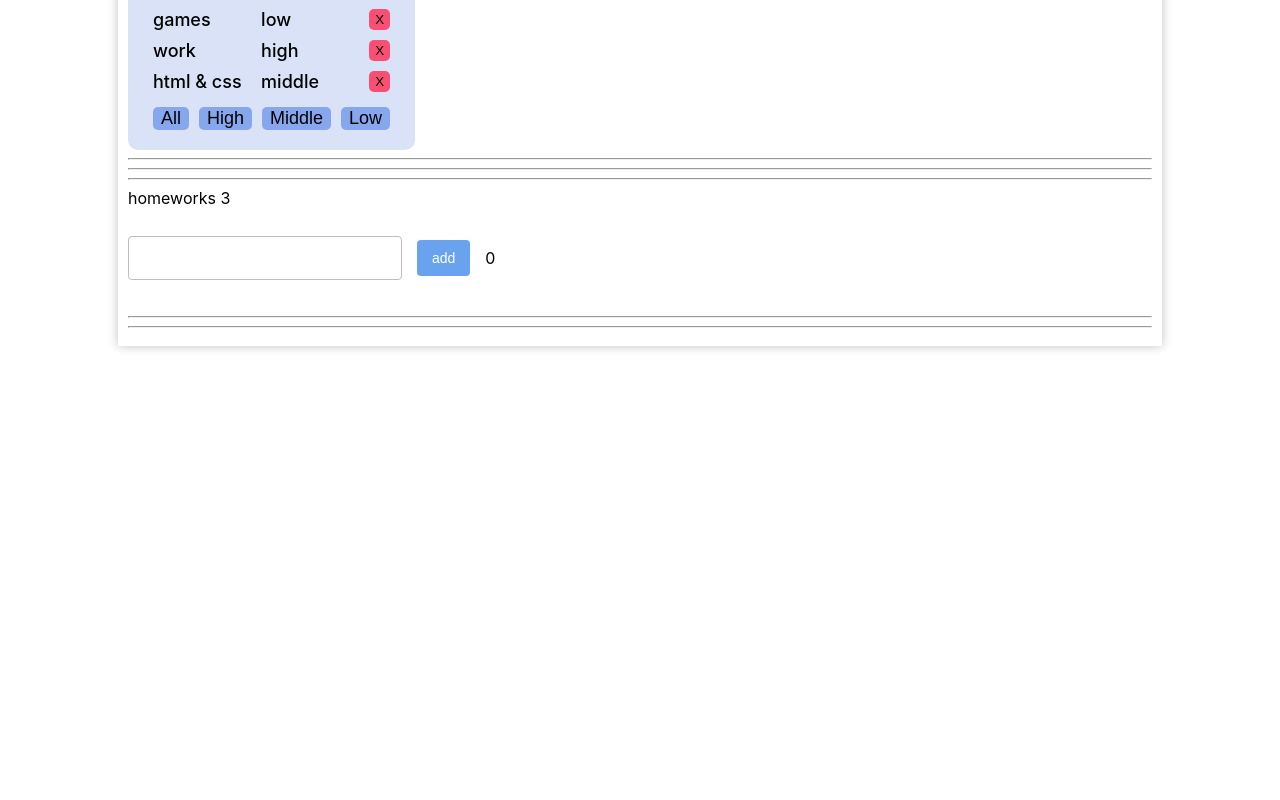
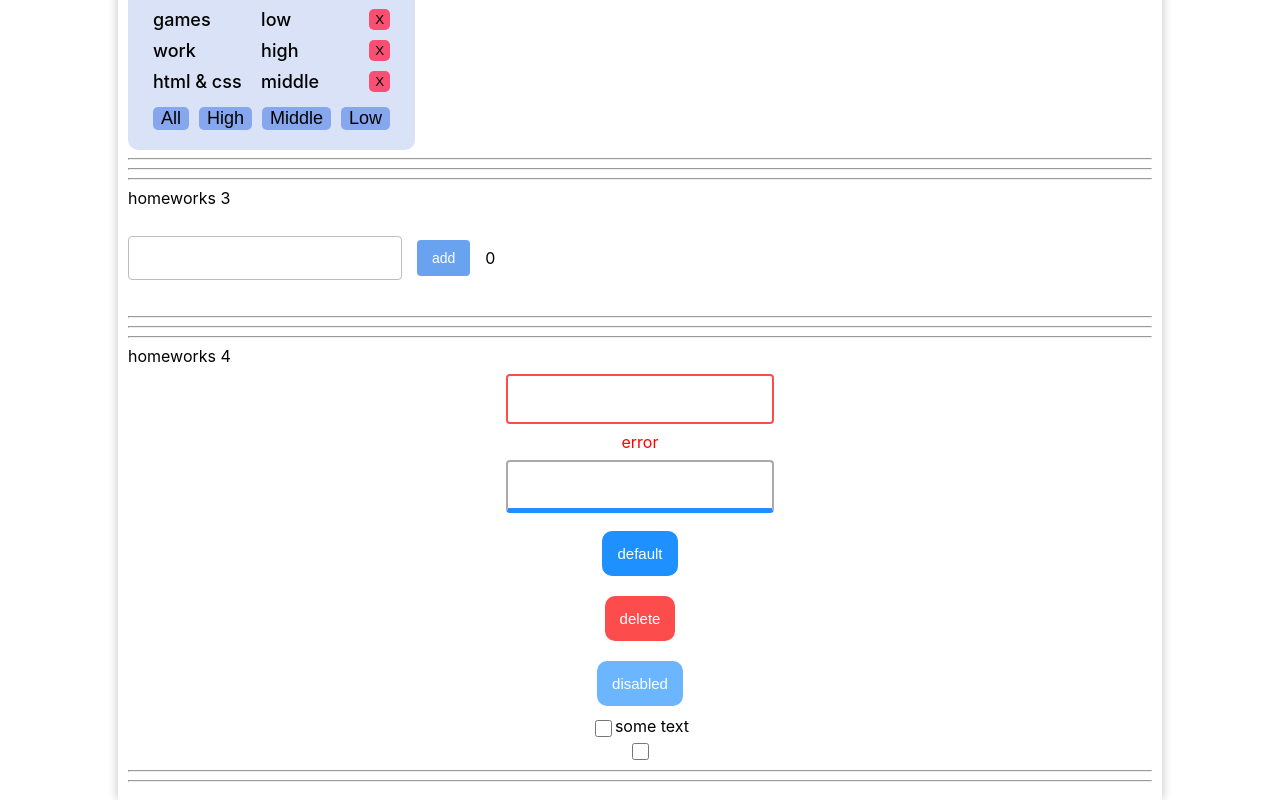
Before and after one commit to Kirill2603/it_incubator_hw, a React (Create React App) app: page / in a window 1280 px wide. Shown: the part 389-1189 px from the top of the page. Before the commit the page ends 800 px from the top, so only its background shows below. Built offline with nearby package versions, Linux system fonts and the light colour scheme.

Commit message:
HW4 final

```diff
--- a/src/p1-main/m1-ui/u1-app/App.tsx
+++ b/src/p1-main/m1-ui/u1-app/App.tsx
@@ -3,6 +3,7 @@ import styles from "./App.module.css";
 import HW1 from "../../../p2-homeworks/h1/HW1";
 import HW2 from "../../../p2-homeworks/h2/HW2";
 import HW3 from "../../../p2-homeworks/h3/HW3";
+import HW4 from "../../../p2-homeworks/h4/HW4";
 
 function App() {
   return (
@@ -11,7 +12,7 @@ function App() {
       <HW1 />
       <HW2/>
       <HW3/>
-      {/*<HW4/>*/}
+      <HW4/>
       {/*<HW5/>*/}
     </div>
   );
--- a/src/p2-homeworks/h4/HW4.module.css
+++ b/src/p2-homeworks/h4/HW4.module.css
@@ -1,5 +1,5 @@
 .blue {
-    border-bottom: 5px solid blue;
+    border-bottom: 5px solid dodgerBlue;
 }
 
 .column {
--- a/src/p2-homeworks/h4/common/c1-SuperInputText/SuperInputText.module.css
+++ b/src/p2-homeworks/h4/common/c1-SuperInputText/SuperInputText.module.css
@@ -1,10 +1,38 @@
 .superInput {
+    border:2px solid #aaa;
+    border-radius:4px;
+    margin:8px 0;
+    outline:none;
+    padding:8px;
+    box-sizing:border-box;
+    transition:.3s;
+}
 
+.superInput:hover {
+    border-color:dodgerBlue;
+    box-shadow:0 0 8px 0 dodgerBlue;
+}
+.superInput:focus{
+    border-color:dodgerBlue;
+    box-shadow:0 0 8px 0 dodgerBlue;
 }
 
 .errorInput {
-    border: 3px solid lime;
-    background: red;
+    border:2px solid #fc4c4c;
+    border-radius:4px;
+    margin:8px 0;
+    outline:none;
+    padding:8px;
+    box-sizing:border-box;
+    transition:.3s;
+}
+.errorInput:hover {
+    border-color: #fc4c4c;
+    box-shadow:0 0 8px 0 #fc4c4c;
+}
+.errorInput:focus{
+    border-color: #fc4c4c;
+    box-shadow:0 0 8px 0 #fc4c4c;
 }
 
 .error {
--- a/src/p2-homeworks/h4/common/c1-SuperInputText/SuperInputText.tsx
+++ b/src/p2-homeworks/h4/common/c1-SuperInputText/SuperInputText.tsx
@@ -39,7 +39,7 @@ const SuperInputText: React.FC<SuperInputTextPropsType> = (
     }
 
     const finalSpanClassName = `${s.error} ${spanClassName ? spanClassName : ''}`
-    const finalInputClassName = `${s.errorInput} ${className}` // need to fix with (?:) and s.superInput
+    const finalInputClassName = `${s.Input} ${error ? s.errorInput : s.superInput} ${className}` // need to fix with (?:) and s.superInput
 
     return (
         <>
--- a/src/p2-homeworks/h4/common/c2-SuperButton/SuperButton.module.css
+++ b/src/p2-homeworks/h4/common/c2-SuperButton/SuperButton.module.css
@@ -1,7 +1,48 @@
 .default {
-
+    background-color: dodgerBlue;
+    border: 2px solid dodgerBlue;
+    border-radius: 10px;
+    color: white;
+    cursor: pointer;
+    align-self: center;
+    font-weight: 400;
+    line-height: 1;
+    margin: 10px;
+    padding: 13px;
+    text-decoration: none;
+    text-align: center;
+    font-size: 15px;
+}
+.default:hover{
+    border-color: dodgerBlue;
+    transition: all 150ms ease-in-out;
+    box-shadow:0 0 8px 0 dodgerBlue;
+}
+.default:disabled{
+    opacity: 0.65;
+}
+.default:disabled:hover{
+    box-shadow: none;
+    cursor: default;
 }
 
 .red {
-    background: red;
+    background-color: #fc4c4c;
+    border: 2px solid #fc4c4c;
+    border-radius: 10px;
+    color: white;
+    cursor: pointer;
+    align-self: center;
+    font-weight: 400;
+    line-height: 1;
+    margin: 10px;
+    padding: 13px;
+    text-decoration: none;
+    text-align: center;
+    font-size: 15px;
 }
+.red:hover{
+    border-color: #fc4c4c;
+    transition: all 150ms ease-in-out;
+    box-shadow:0 0 8px 0 #fc4c4c;
+}
--- a/src/p2-homeworks/h4/common/c2-SuperButton/SuperButton.tsx
+++ b/src/p2-homeworks/h4/common/c2-SuperButton/SuperButton.tsx
@@ -14,7 +14,7 @@ const SuperButton: React.FC<SuperButtonPropsType> = (
         ...restProps// все остальные пропсы попадут в объект restProps, там же будет children
     }
 ) => {
-    const finalClassName = `${red ? s.red : s.default} ${className}`
+    const finalClassName = `${s.button} ${red ? s.red : s.default} ${className}`
 
     return (
         <button
--- a/src/p2-homeworks/h4/common/c3-SuperCheckbox/SuperCheckbox.module.css
+++ b/src/p2-homeworks/h4/common/c3-SuperCheckbox/SuperCheckbox.module.css
@@ -1,6 +1,44 @@
 .checkbox {
+    position: relative;
+    top: 1px;
+    width: 17px;
+    height: 17px;
+    border: 1px solid #c8ccd4;
+    border-radius: 3px;
+    vertical-align: middle;
+    transition: background 0.1s ease;
+    cursor: pointer;
+}
+.checkbox:after {
+    content: '';
+    position: absolute;
+    top: 1px;
+    left: 5px;
+    width: 5px;
+    height: 11px;
+    opacity: 0;
+    transform: rotate(45deg) scale(0);
+    border-right: 2px solid #fff;
+    border-bottom: 2px solid #fff;
+    transition: all 0.3s ease;
+    transition-delay: 0.15s;
+}
 
+.checkbox:hover{
+    border-color:dodgerBlue;
+    box-shadow:0 0 8px 0 dodgerBlue;
 }
+
+.checkbox:checked ~ .cbx {
+    border-color: transparent;
+    background: dodgerBlue;
+    animation: jelly 0.6s ease;
+}
+.checkbox:checked ~ .cbx:after {
+    opacity: 1;
+    transform: rotate(45deg) scale(1);
+}
+
 
 .spanClassName {
 
--- a/src/p2-homeworks/h4/common/c3-SuperCheckbox/SuperCheckbox.tsx
+++ b/src/p2-homeworks/h4/common/c3-SuperCheckbox/SuperCheckbox.tsx
@@ -20,7 +20,8 @@ const SuperCheckbox: React.FC<SuperCheckboxPropsType> = (
     }
 ) => {
     const onChangeCallback = (e: ChangeEvent<HTMLInputElement>) => {
-        // сделайте так чтоб работал onChange и onChangeChecked
+        onChange && onChange(e)
+        onChangeChecked && onChangeChecked(e.target.checked)
     }
 
     const finalInputClassName = `${s.checkbox} ${className ? className : ''}`
```
